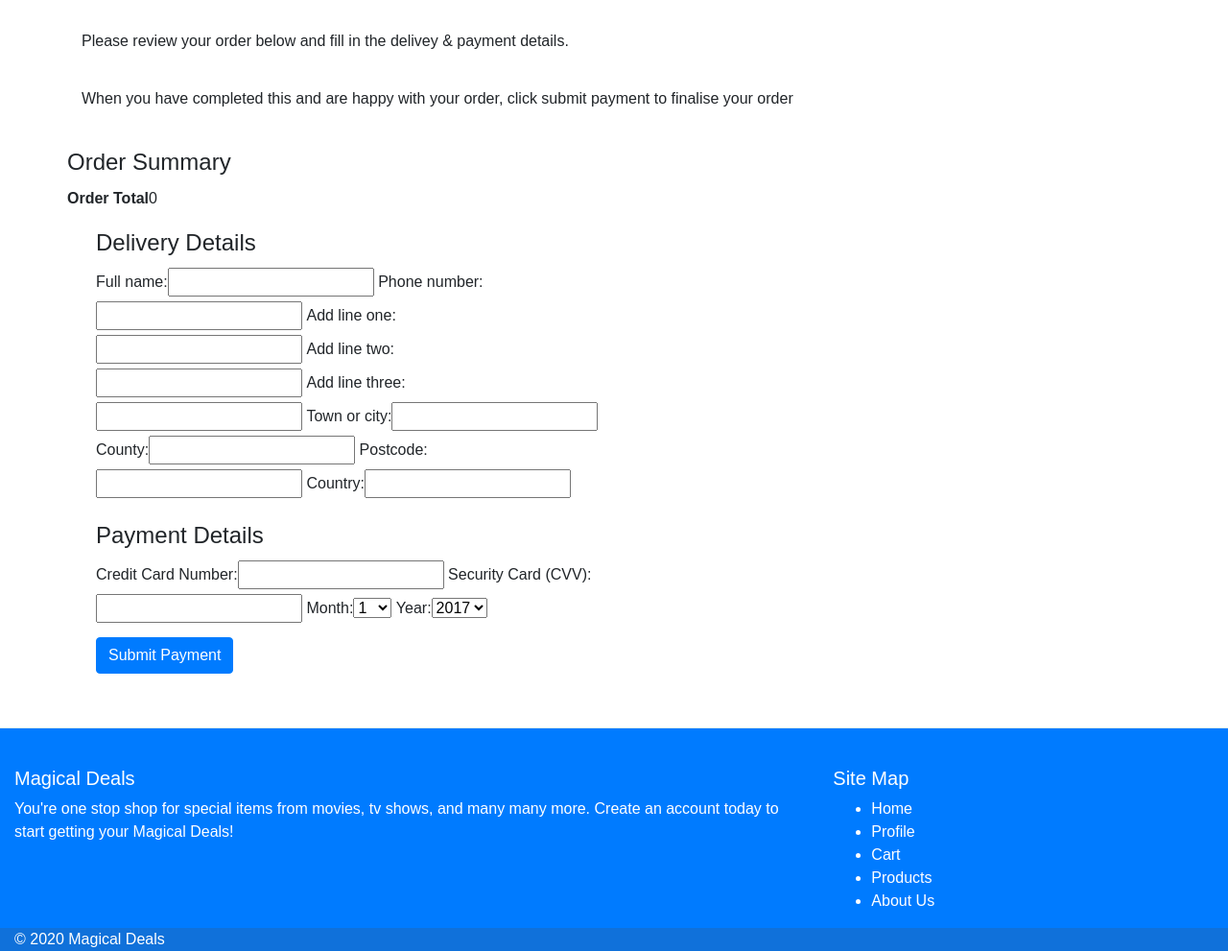
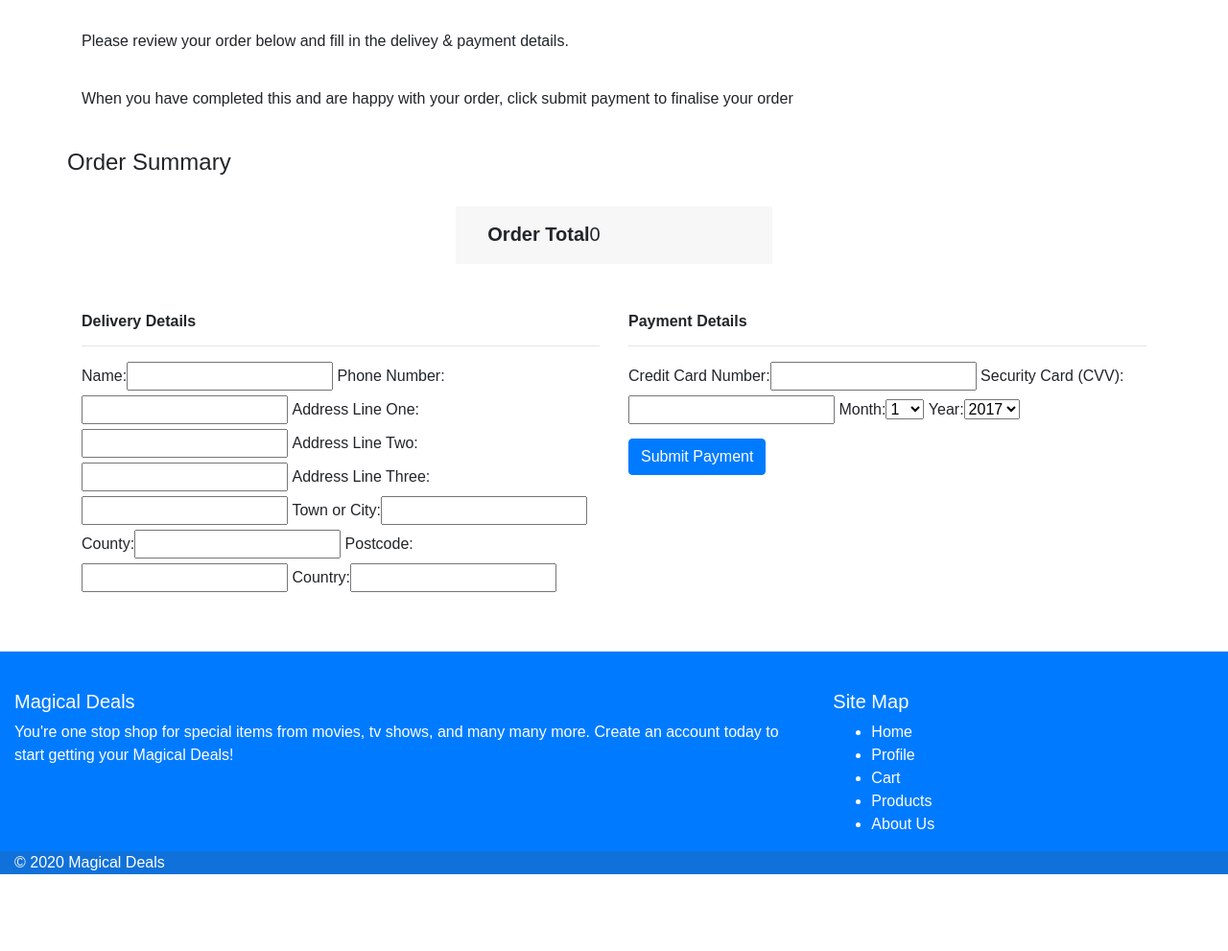
Before and after one commit to aidan-stritch/magical-deals, a Django app: page /checkout/ in a window 1280 px wide. Shown: the part 141-1132 px from the top of the page at 96% size. After the commit the page ends 1052 px from the top, so only its background shows below. Run offline with Django 3.2, Linux system fonts and the light colour scheme; the visitor is signed in with stand-in values (Sample User, id 1); some libraries are stand-ins or nearby versions.

Commit message:
updated field names on order model for better naming of fields on checkout.html / updated CSS and card layouts for checkout.html

```diff
--- a/checkout/forms.py
+++ b/checkout/forms.py
@@ -25,6 +25,7 @@ class OrderForm(forms.ModelForm):
 
     class Meta:
         model = Order
-        fields = ('full_name', 'phone_number', 'add_line_one', 'add_line_two',
-                  'add_line_three', 'town_or_city',
+        fields = ('name', 'phone_Number',
+                  'address_Line_One', 'address_Line_Two',
+                  'address_Line_Three', 'town_or_City',
                   'county', 'postcode', 'country')
--- a/checkout/models.py
+++ b/checkout/models.py
@@ -8,12 +8,12 @@ class Order(models.Model):
     """ A model to handle a customers order
     when they checkout of the store from the cart"""
 
-    full_name = models.CharField(max_length=100, blank=False)
-    phone_number = models.CharField(max_length=20, blank=False)
-    add_line_one = models.CharField(max_length=40, blank=False)
-    add_line_two = models.CharField(max_length=40, blank=False)
-    add_line_three = models.CharField(max_length=40, blank=False)
-    town_or_city = models.CharField(max_length=40, blank=False)
+    name = models.CharField(max_length=100, blank=False)
+    phone_Number = models.CharField(max_length=20, blank=False)
+    address_Line_One = models.CharField(max_length=40, blank=False)
+    address_Line_Two = models.CharField(max_length=40, blank=False)
+    address_Line_Three = models.CharField(max_length=40, blank=False)
+    town_or_City = models.CharField(max_length=40, blank=False)
     county = models.CharField(max_length=40, blank=False)
     postcode = models.CharField(max_length=40, blank=True)
     country = models.CharField(max_length=40, blank=False)
--- a/checkout/templates/checkout.html
+++ b/checkout/templates/checkout.html
@@ -22,45 +22,39 @@
 <div class="row row-flex">
     <legend>Order Summary</legend>
     {% for item in cart_items %}
-  <div
-    class="col-xs-10 col-xs-offset-1 col-sm-offset-0 col-sm-6 col-md-4 display panel panel-default"
-  >
+    <div class="col-xs-10 col-xs-offset-1 col-sm-offset-0 col-sm-6 col-md-4 display panel panel-default">
         <div class="panel-body">
-      <div class="caption">
+            <div class="card-header panel-content">
                 <h6>{{item.product.product_name}}</h6>
-        <p><b>Quantity:</b> {{item.quantity}}</p>
-        <p>
-          <b>Price Each: </b>
-          <span class="glyphicon glyphicon-euro" aria-hidden="true"></span>
-          {{item.product.price}}
-        </p>
+            </div>
+            <div class="panel-content">
+                <p><b>Unit Price:</b> <span class="glyphicon glyphicon-euro" aria-hidden="true"></span> {{ item.product.price }}</p>
+                <p><strong>Quantity: </strong>{{ item.quantity }}</p>
             </div>
         </div>
     </div>
     {% endfor %}
 </div>
-<div class="row">
-  <p><b>Order Total</b></p>
+<div class="row total-row">
+  <p><b>Order Total </b></p>
   <p>
-    <span class="glyphicon glyphicon-euro" aria-hidden="true"></span>
-    {{ total }}
-  </p>
+    <span class="glyphicon glyphicon-euro" aria-hidden="true"></span> {{ total }}</p>
 </div>
 
 <form role="form" method="post" id="payment-form" action="{% url 'checkout' %}">
     {% csrf_token %}
     <div id="credit-card-errors" style="display: none;">
-    <div
-      class="alert-message block-message error"
-      id="stripe-error-message"
-    ></div>
+        <div class="alert-message block-message error" id="stripe-error-message"></div>
     </div>
+    <div class="row checkout-forms">
         <div class="form-group col-md-6">
-    <legend>Delivery Details</legend>
+            <h6>Delivery Details</h6>
+            <hr>
             {{ order_form | as_bootstrap }}
         </div>
         <div class="form-group col-md-6">
-    <legend>Payment Details</legend>
+            <h6>Payment Details</h6>
+            <hr>
             {{ payment_form | as_bootstrap }}
             <input
             type="submit"
@@ -70,6 +64,8 @@
             value="Submit Payment"
             />
         </div>
+    </div>
+
 </form>
 
 {% endblock %}
--- a/static/css/custom.css
+++ b/static/css/custom.css
@@ -35,6 +35,14 @@ main {
   color: orange;
 }
 
+.total-row {
+    background-color: #f7f7f7;
+    padding-left: 3%;
+    font-size: 20px;
+    padding-top: 14px;
+    max-width: 330px;
+    margin: 20px auto 50px auto;
+}
 /*..........................NavBar*/
 
 .navbar-default .badge {
@@ -84,6 +92,10 @@ footer a {
 
 .search-input {
   max-width: 400px;
+}
+
+.checkout-forms h6{
+    font-weight: bold;
 }
 /*..........................Carousel*/
 
@@ -186,7 +198,12 @@ footer a {
     overflow: hidden;
     text-overflow: ellipsis;
 }
-
+.panel-content h6{
+    font-weight: bold;
+    white-space: nowrap;
+    overflow: hidden;
+    text-overflow: ellipsis;
+}
 
 .panel-default {
   border-color: transparent;
```
Also changed, not shown: checkout/migrations/0003_auto_20200726_1242.py (added), checkout/migrations/0004_auto_20200726_1245.py (added). Lines whose indentation alone changed are shown as unchanged.
